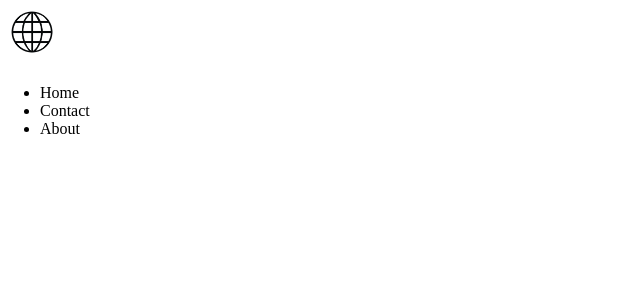
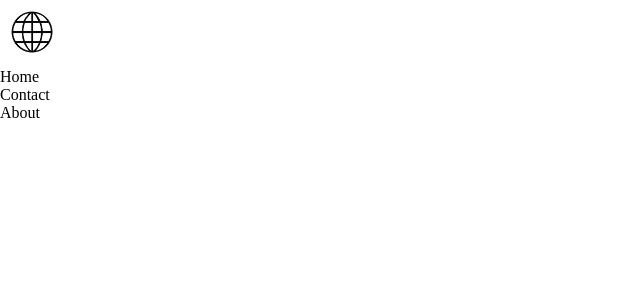
Before and after one commit to Munsa1/react-testing-with-enzyme, a React (Create React App) app: page / in a window 1280 px wide. Shown: the top 300 px of the page, without its empty margins (0-640 px from the left). Built offline with nearby package versions, Linux system fonts and the light colour scheme.

Commit message:
Remove bullet points from lists

```diff
--- a/src/app.scss
+++ b/src/app.scss
@@ -1,4 +1,5 @@
-body {
+* {
     margin: 0;
     padding: 0;
+    list-style: none;
 }
--- a/src/components/header/header.js
+++ b/src/components/header/header.js
@@ -1,6 +1,8 @@
 import React from 'react'
 import './header.scss';
 import myLogo from '../../assests/graphics/logo.png'
+
+
 const Header = ()=>{
 
     return(
```
